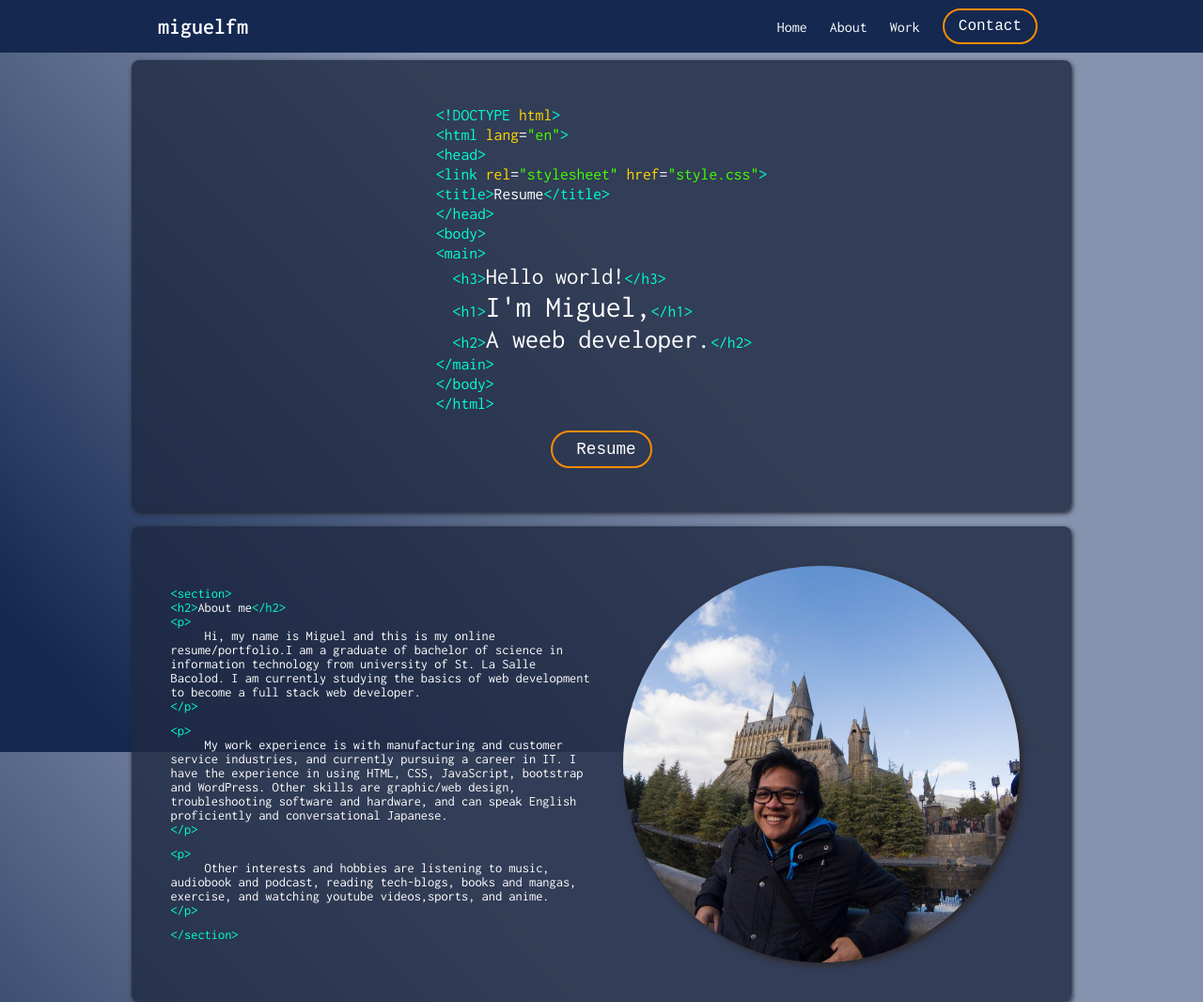
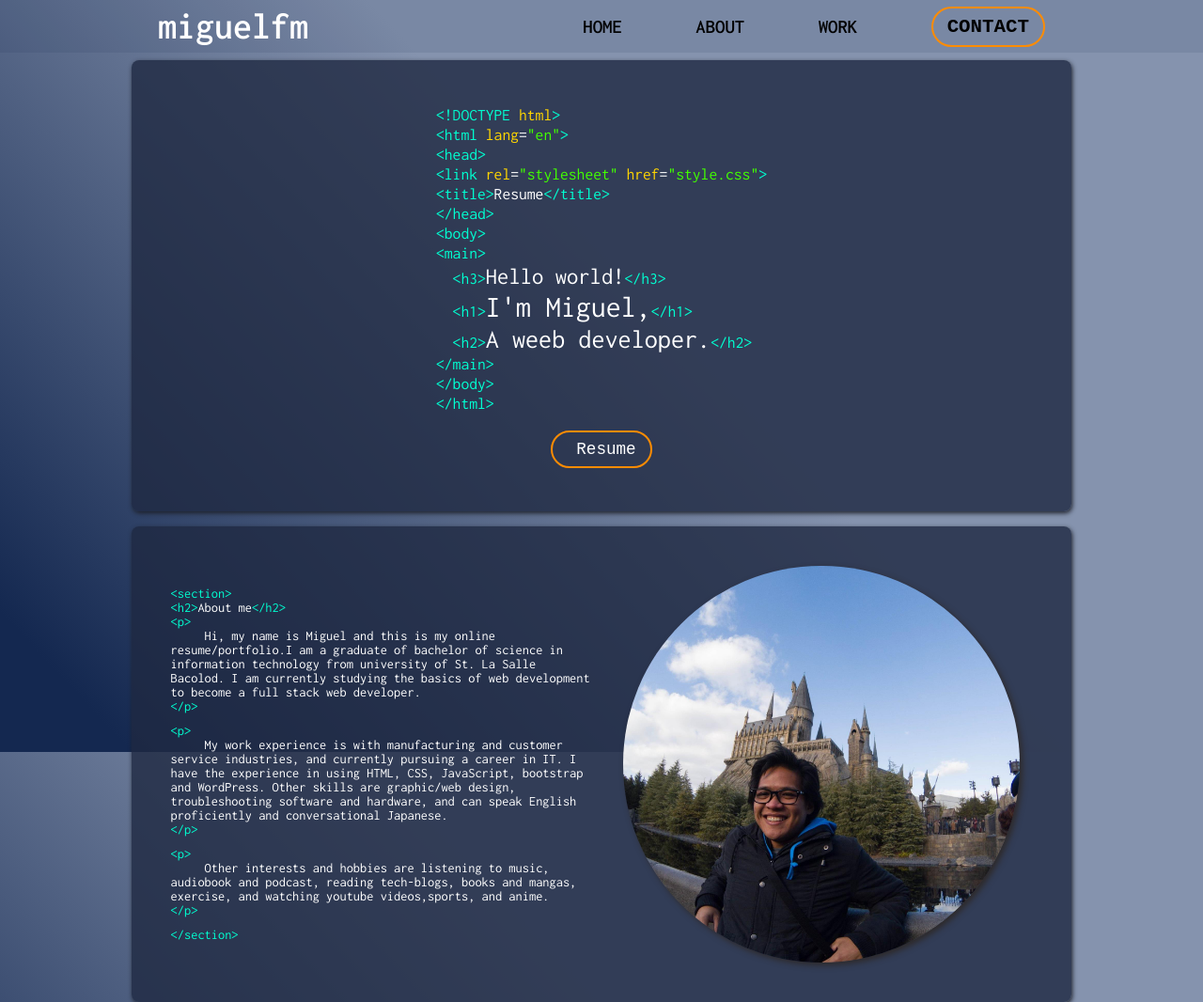
Before and after one commit to migeruudesu/resume-port, a plain HTML site: page index.html in a window 1280 px wide. Shown: the top 1066 px of the page at 94% size. Drawn offline with Linux system fonts and the light colour scheme.

Commit message:
updated nav css and js

```diff
--- a/apps.js
+++ b/apps.js
@@ -1,27 +1,26 @@
 const jsHeader = document.querySelector('header');
 const jsNavlink_02 = document.querySelector('.nav__link-02');
 const jsLa2_li = document.querySelectorAll('dd_nav-link');
-const jsBotBr = document.querySelector('.nav')
+const jsBotBr = document.querySelector('.nav');
+const jsBotBr__linkText = document.getElementsByClassName('nav__li--01');
 
-
-let mediaQuery  = window.matchMedia('(min-width:680px)');
+let mediaQuery01  = window.matchMedia('(min-width:680px)');
 function handleTabletChange(e) {
   // Check if the media query is true
   if (e.matches) {
     if (jsNavlink_02.classList.contains('show') || jsHeader.classList.contains('expand')){
       jsNavlink_02.classList.remove('show');
       jsHeader.classList.remove('expand');
-      jsBotBr.classList.remove('botbr')
+      jsBotBr.classList.remove('botbr');
     }
     // console.log("jsHeader.classList.remove('open')");
+      jsBotBr.style.backgroundColor = "transparent";
   }
 }
 // Register event listener
-mediaQuery.addEventListener('change',handleTabletChange)
+mediaQuery01.addEventListener('change',handleTabletChange)
 // Initial check
-handleTabletChange(mediaQuery)
-
-
+handleTabletChange(mediaQuery01)
 const jsHamburger = document.querySelector('.nav__hamburger');
 jsHamburger.addEventListener('click',()=>{ //< this function run when the hamburger is clicked
   jsHeader.classList.toggle('expand'); //< just auto height
@@ -29,3 +28,34 @@ jsHamburger.addEventListener('click',()=>{ //< this function run when the hambur
   // jsNavCon.classList.toggle("open"); //< this remove the bottom border radius
   jsBotBr.classList.toggle('botbr');
 })
+
+
+let changeFontColorToWhite =  function(){
+  for(let i = 0; i < jsBotBr__linkText.length; i++){
+      jsBotBr__linkText[i].style.color = "white";
+      // console.log(jsBotBr__linkText);
+    }
+};
+let changeFontColorToBlack =  function(){
+  for(let i = 0; i < jsBotBr__linkText.length; i++){
+      jsBotBr__linkText[i].style.color = "black";
+      // console.log(jsBotBr__linkText);
+    }
+};
+
+// transparent to colored nav
+let mediaQuery02 = window.matchMedia('(min-width: 800px)');
+mediaQuery02.addEventListener('onscroll',myFunction)
+window.onscroll = function() {myFunction(mediaQuery02)};
+function myFunction(windowSize) {
+    if(windowSize.matches){
+      if (document.documentElement.scrollTop > 20) {
+        jsBotBr.style.backgroundColor = "rgb(20, 40, 80)";
+        changeFontColorToWhite();
+      } else if(document.documentElement.scrollTop <= 20) {
+        jsBotBr.style.backgroundColor = "transparent";
+        changeFontColorToBlack();
+      }
+
+    }else {jsBotBr.style.backgroundColor = "transparent";}
+  }
--- a/style.css
+++ b/style.css
@@ -69,7 +69,7 @@ div,section{
   border-radius: 25px;
   font-family: Courier New;
   color: #ffffff;
-  /* font-size: 20px; */
+  font-size: 1rem;
   background: transparent;
   padding: 8px 15px;
   border: solid #ff8c00 2px;
@@ -81,6 +81,8 @@ div,section{
 .btn:hover{
   transform: scale(1.05,1.05);
   transition: 100ms ease-in-out;
+  background: rgb(255, 140, 0.2);
+  color: #ffffff;
 }
 /* <<---- start ---->> */
 header{
@@ -119,7 +121,7 @@ header.expand{
   width: auto;
   display: flex;
   align-items: center;
-  font-size: 1.2rem;
+  font-size: 2.5rem;
 }
 .nav__hamburger{
   width: auto;
@@ -129,8 +131,8 @@ header.expand{
   justify-content: space-around;
   cursor: pointer;
 }
-.nav__anchor:hover{
-  color: #2cace7;
+.nav__anchor{
+  font-size: 1.3rem;
 }
 .nav__link-01{
   display: none;
@@ -170,13 +172,16 @@ header.expand{
   border-radius: .5rem;
   border-top-left-radius: 0;
   border-top-right-radius: 0;
+  text-transform: uppercase;
 }
 .nav__li--02{
+  text-align: center;
+  padding: .8rem 0;
+  font-size: 1.4rem;
+}
+.nav__li--btn-02{
   display: flex;
   justify-content: center;
-  align-content: center;
-  padding: .8rem 0;
-  font-size: 1rem;
 }
 .nav__ham--line{
   background-color: white;
@@ -352,8 +357,8 @@ header.expand{
   height: 20%;
   display: flex;
   flex-direction: row;
-  justify-content: space-between;
-  padding: .5rem 1rem;
+  justify-content: space-evenly;
+  padding: .5rem .5rem;
 }
 .wc__card--btn{
   display: flex;
@@ -361,7 +366,6 @@ header.expand{
   align-items: center;
   justify-content: center;
   height: auto;
-  font-size: .9rem;
 }
 .wc__card--btn:hover{
   transform:scale(.9,.9);
@@ -406,18 +410,9 @@ header.expand{
 textarea{
   height: 7rem;
 }
-/* .f__btn{
+.f__btn{
   margin-top: 1rem;
-  color:white;
-  background: none;
-  border: 1px solid #f09a18;
-  display: flex;
-  width: 120px;
-  padding: .4rem;
-  align-items: center;
-  justify-content: center;
-  height: auto;
-} */
+}
 
 /* <---- contact ends here ----> */
 
@@ -498,28 +493,7 @@ textarea{
 }
 
 @media screen and (min-width: 600px){
-    .nav__link--item-01{
-      display: flex;
-      justify-content: center;
-      margin-right: .5rem;
-    }
-    .nav__link-01{
-      display: flex;
-      flex-direction: row;
-    }
-    .nav__li--01{
-      margin-left: 1rem;
-      align-self: center;
-    }
-    .nav__hamburger{
-      display: none;
-    }
-    .nav__link-02{
-      display: none;
-    }
-    .nav__anchor{
-      font-size: 1rem;
-    }
+
 /* <---- nav ends here ----> */
     .home p{
       font-size: 1.1rem;
@@ -570,15 +544,41 @@ textarea{
     }
 
 }
+@media screen and (min-width: 700px){
+
+}
 
 @media screen and (min-width: 800px){
+  header{
+    background-color: rgb(20, 40, 80, .1);
+  }
+  .nav__link-01{
+    width: 100%;
+    display: flex;
+    flex-direction: row;
+    justify-content: flex-end;
+    text-transform: uppercase;
+  }
+  .nav__li--01{
+    color:black;
+    font-weight: 700;
+    align-self: center;
+  }
+  .nav__li--01:hover{
+    color: white;
+  }
+  .nav__link--item-01{
+    display: flex;
+    justify-content: center;
+    margin-left: 10%;
+  }
+  .nav__hamburger{
+    display: none;
+  }
+  .nav__link-02{
+    display: none;
+  }
 
-    .nav--logo{
-      font-size: 1.5rem;
-    }
-    .nav__anchor{
-      font-size: 1rem;
-    }
   /* <---- nav ends here ----> */
     .content--title{
       width: 90%;
```
Lines whose indentation alone changed are shown as unchanged.
